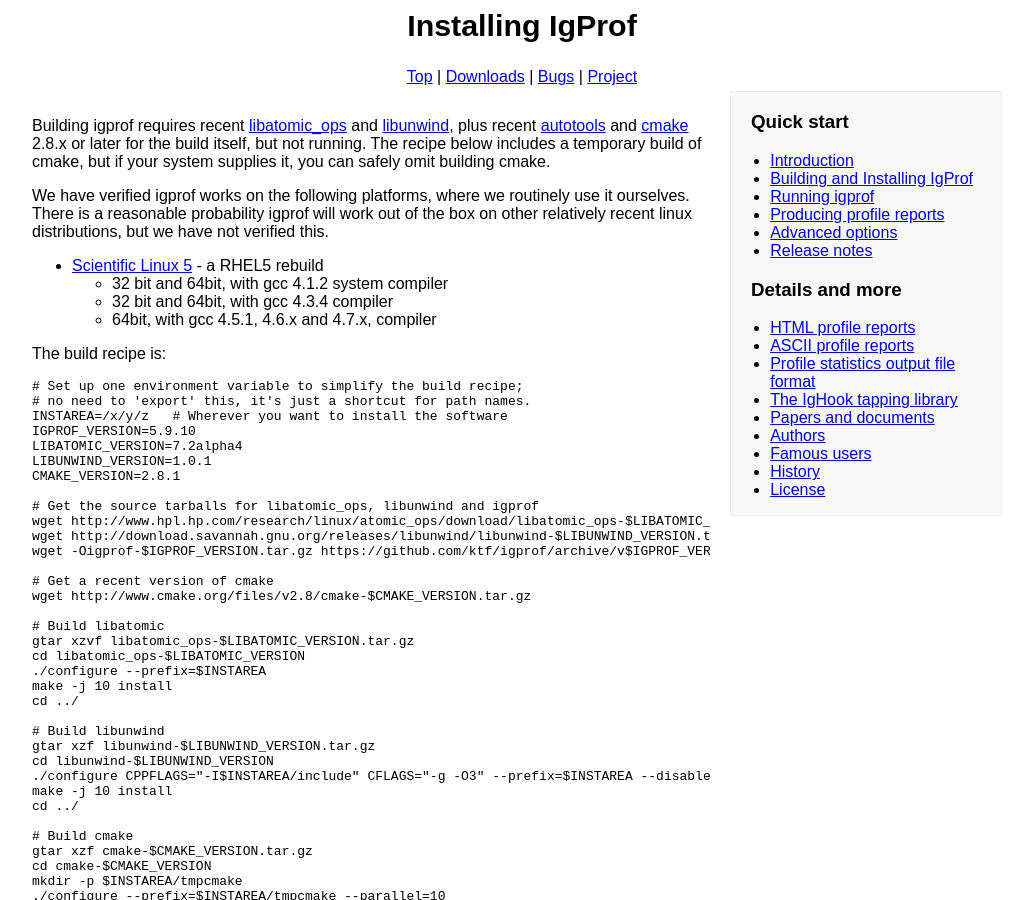
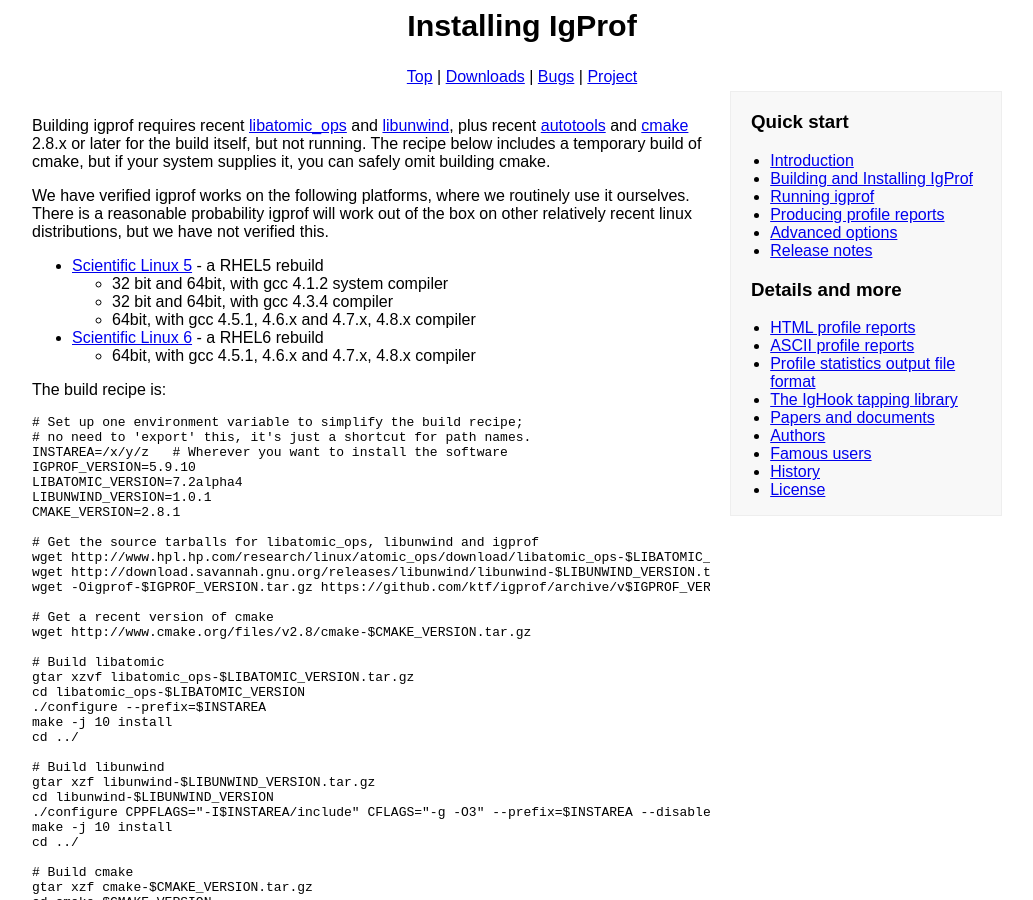
Before and after one commit to igprof/igprof, a Jekyll site: the page built from install.md, in a window 1280 px wide and 900 px high. Shown: the whole window, without its empty margins (118-1151 px from the left). Built offline with Jekyll 4.4.1, drawn with Linux system fonts in a browser that asks for light colours.

Commit message:
Mention SLC6 support.

```diff
--- a/install.md
+++ b/install.md
@@ -21,7 +21,9 @@ verified this.
  * [Scientific Linux 5](https://www.scientificlinux.org/) - a RHEL5 rebuild
    * 32 bit and 64bit, with gcc 4.1.2 system compiler
    * 32 bit and 64bit, with gcc 4.3.4 compiler
-   * 64bit, with gcc 4.5.1, 4.6.x and 4.7.x, compiler
+   * 64bit, with gcc 4.5.1, 4.6.x and 4.7.x, 4.8.x compiler
+ * [Scientific Linux 6](https://www.scientificlinux.org/) - a RHEL6 rebuild
+   * 64bit, with gcc 4.5.1, 4.6.x and 4.7.x, 4.8.x compiler
 
 The build recipe is:
 
```
